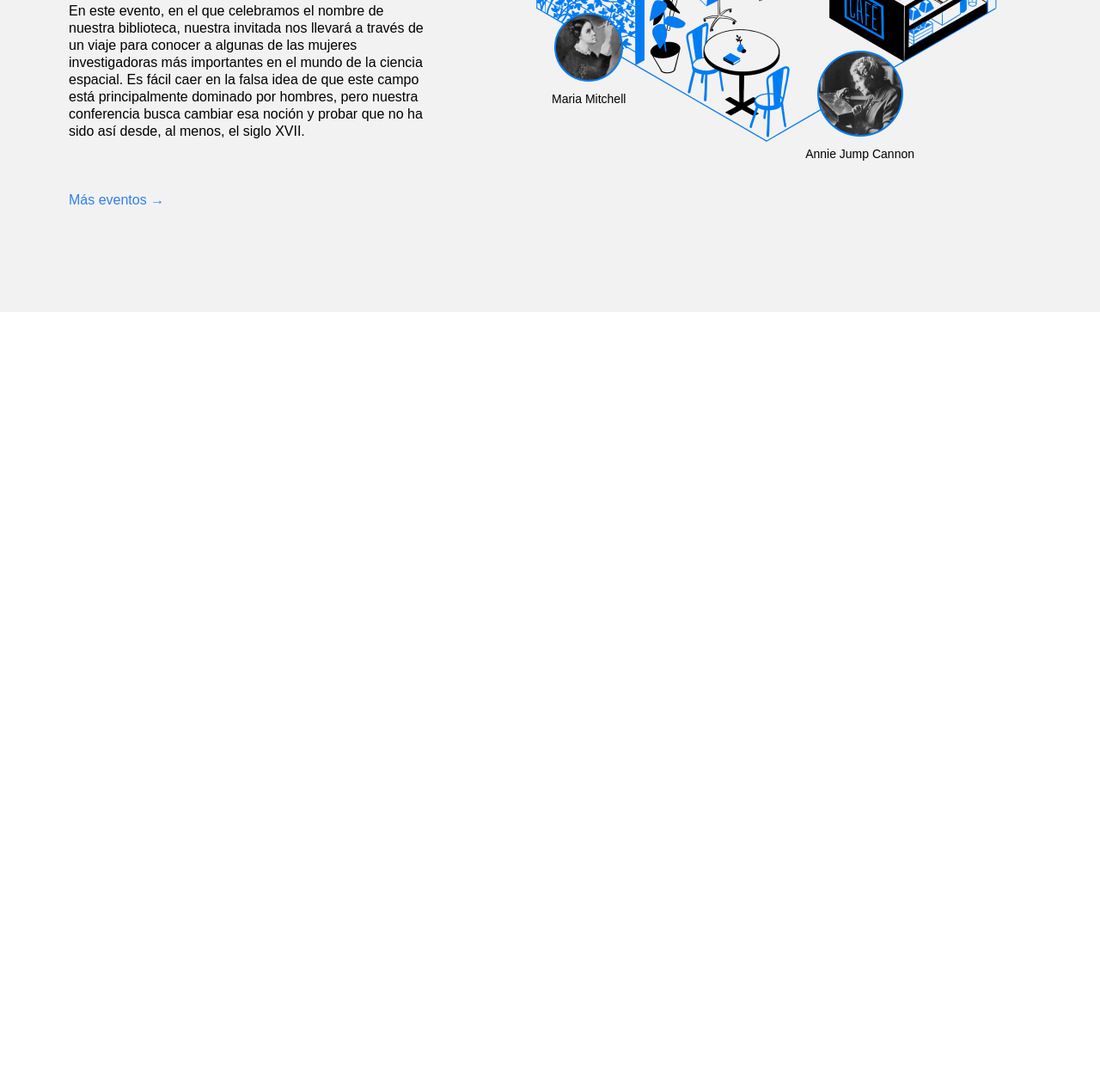
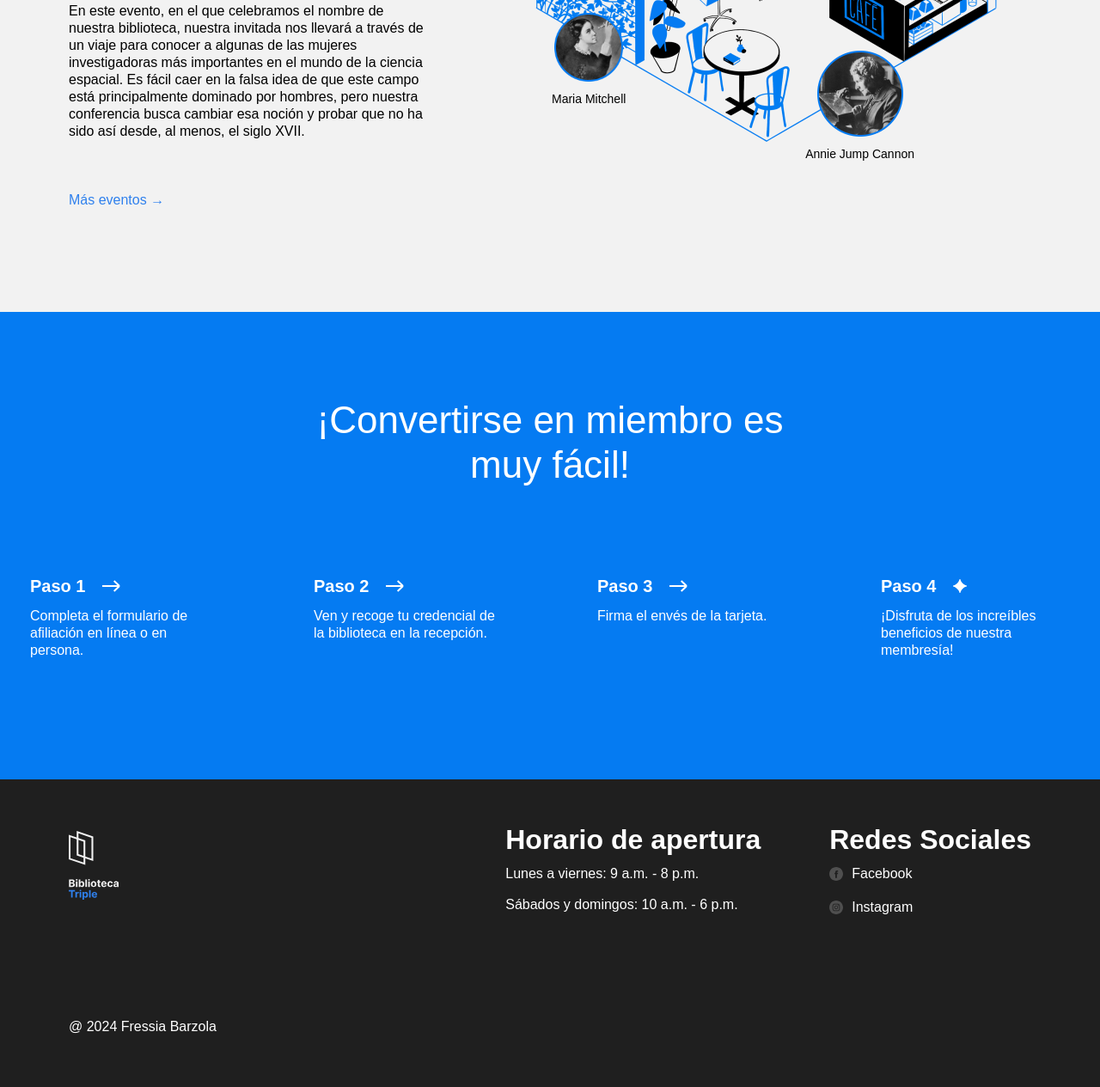
Before and after one commit to Fressia21/web_project_library_es, a plain HTML site: page index.html in a window 1280 px wide. Shown: the part 2575-3840 px from the top of the page at 86% size. Before the commit the page ends 2938 px from the top, so only its background shows below. Drawn offline with Linux system fonts and the light colour scheme.

Commit message:
nueva actualización fase 3

```diff
--- a/index.html
+++ b/index.html
@@ -234,7 +234,112 @@
             </div>
           </div>
         </section>
+        <section class="membership">
+          <h2 class="membership__title">
+            ¡Convertirse en miembro es muy fácil!
+          </h2>
+          <ul class="membership__steps">
+            <li class="step">
+              <h3 class="step__title">
+                Paso 1
+                <img
+                  src="./images/icon_step_forward.svg"
+                  alt="icon forward"
+                  class="step__icon"
+                />
+              </h3>
+              <p class="step__description">
+                Completa el formulario de afiliación en línea o en persona.
+              </p>
+            </li>
+            <li class="step">
+              <h3 class="step__title">
+                Paso 2
+                <img
+                  src="./images/icon_step_forward.svg"
+                  alt="icon forward"
+                  class="step__icon"
+                />
+              </h3>
+              <p class="step__description">
+                Ven y recoge tu credencial de la biblioteca en la recepción.
+              </p>
+            </li>
+            <li class="step">
+              <h3 class="step__title">
+                Paso 3
+                <img
+                  src="./images/icon_step_forward.svg"
+                  alt="icon forward"
+                  class="step__icon"
+                />
+              </h3>
+              <p class="step__description">Firma el envés de la tarjeta.</p>
+            </li>
+            <li class="step">
+              <h3 class="step__title">
+                Paso 4
+                <img
+                  src="./images/icon_step_finish.svg"
+                  alt="icon finish"
+                  class="step__icon"
+                />
+              </h3>
+              <p class="step__description">
+                ¡Disfruta de los increíbles beneficios de nuestra membresía!
+              </p>
+            </li>
+          </ul>
+        </section>
       </main>
+      <footer class="footer">
+        <div class="footer__columns">
+          <div class="footer__logo footer__column">
+            <img
+              src="/images/logo_white.svg"
+              alt="logo del pie de pagina"
+              class="footer__logo-imagen"
+            />
+          </div>
+          <div class="footer__column_content_hours footer__column">
+            <h1 class="footer__column-heading">Horario de apertura</h1>
+            <ul class="footer__list">
+              <li class="footer__list-item">
+                Lunes a viernes: 9 a.m. - 8 p.m.
+              </li>
+              <li class="footer__list-item">
+                Sábados y domingos: 10 a.m. - 6 p.m.
+              </li>
+            </ul>
+          </div>
+          <div class="footer__column_content_social footer__column">
+            <h1 class="footer__column-heading">Redes Sociales</h1>
+            <ul class="footer__list">
+              <li class="footer__list-item">
+                <a class="footer__column-link" href="#">
+                  <img
+                    src="images/facebook_white.svg"
+                    alt="logo de facebook"
+                    class="footer__social-icon"
+                  />
+                  Facebook
+                </a>
+              </li>
+              <li class="footer__list-item">
+                <a class="footer__column-link" href="#">
+                  <img
+                    src="images/instagram_white.svg"
+                    alt="logo de Instagram"
+                    class="footer__social-icon"
+                  />
+                  Instagram
+                </a>
+              </li>
+            </ul>
+          </div>
+        </div>
+        <div class="footer__copyright">@ 2024 Fressia Barzola</div>
+      </footer>
     </div>
   </body>
 </html>
--- a/styles/style.css
+++ b/styles/style.css
@@ -290,3 +290,115 @@
   font-size: 14px;
   margin: 0;
 }
+
+.membership {
+  padding: 100px 0 140px;
+  background-color: #057bf2;
+  color: #ffffff;
+}
+
+.membership__title {
+  max-width: 574px;
+  margin: 0 auto;
+  text-align: center;
+  font-size: 44px;
+  font-weight: 500;
+  line-height: 52px;
+}
+
+.membership__steps {
+  list-style-type: none;
+  padding: 0;
+  margin: 100px 0 0;
+  display: flex;
+  justify-content: space-around;
+  column-gap: 40px;
+}
+
+.step {
+  flex-basis: 220px;
+}
+
+.step__title {
+  margin: 0;
+  font-size: 20px;
+  line-height: 30px;
+  font-weight: 700;
+  display: flex;
+  align-items: center;
+}
+
+.step__icon {
+  margin-left: 20px;
+}
+
+.step__description {
+  margin: 10px 0 0;
+}
+
+.footer {
+  box-sizing: border-box;
+  background-color: #1f1f1f;
+  color: #ffffff;
+}
+
+.footer__columns {
+  display: flex;
+  justify-content: space-between;
+  padding: 60px 80px 100px;
+}
+
+.footer__column:nth-child(2) {
+  margin: 0 80px 0 auto;
+}
+
+.footer__column-contenedor {
+  display: flex;
+  column-gap: 80px;
+  margin: 0;
+}
+
+.footer__column_content_hours {
+  margin: 0;
+}
+
+.footer__column_content_social {
+  margin: 0;
+}
+
+.footer__logo {
+  width: 58px;
+  height: 80px;
+}
+
+.footer__column-heading {
+  margin: 0;
+}
+
+.footer__list {
+  /* El siguiente código elimina los estilos predeterminados del navegador para las listas */
+  list-style-type: none;
+  padding: 0;
+}
+
+.footer__list .footer__list-item:nth-child(1) {
+  margin: 20px 0 16px;
+}
+
+.footer__column-link {
+  color: white;
+  text-decoration: none;
+  display: inline-flex;
+  column-gap: 10px;
+  align-items: center;
+}
+
+.footer__social-icon {
+  width: 16px;
+  height: 16px;
+}
+
+.footer__copyright {
+  padding: 0px 80px 60px;
+  margin: 0;
+}
```
